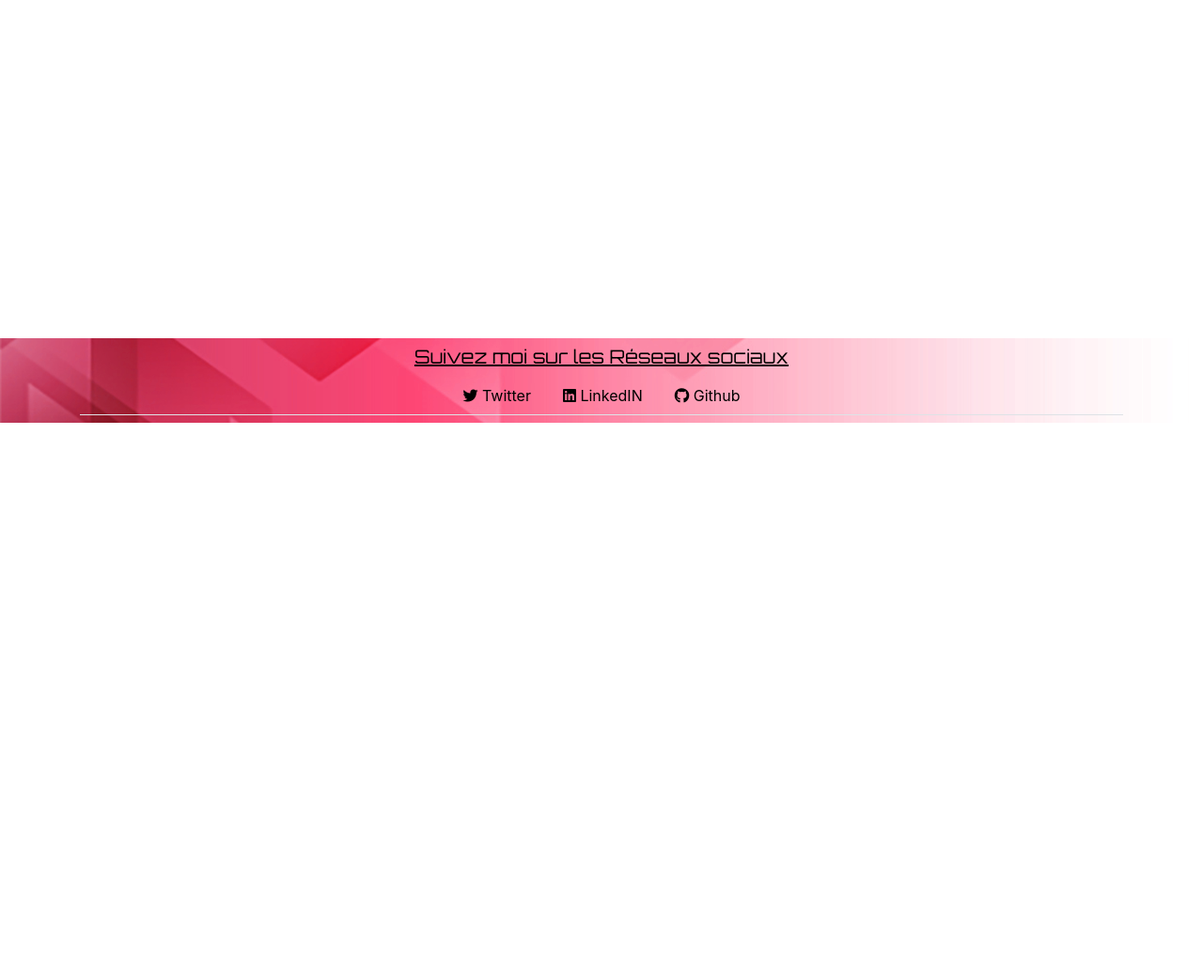
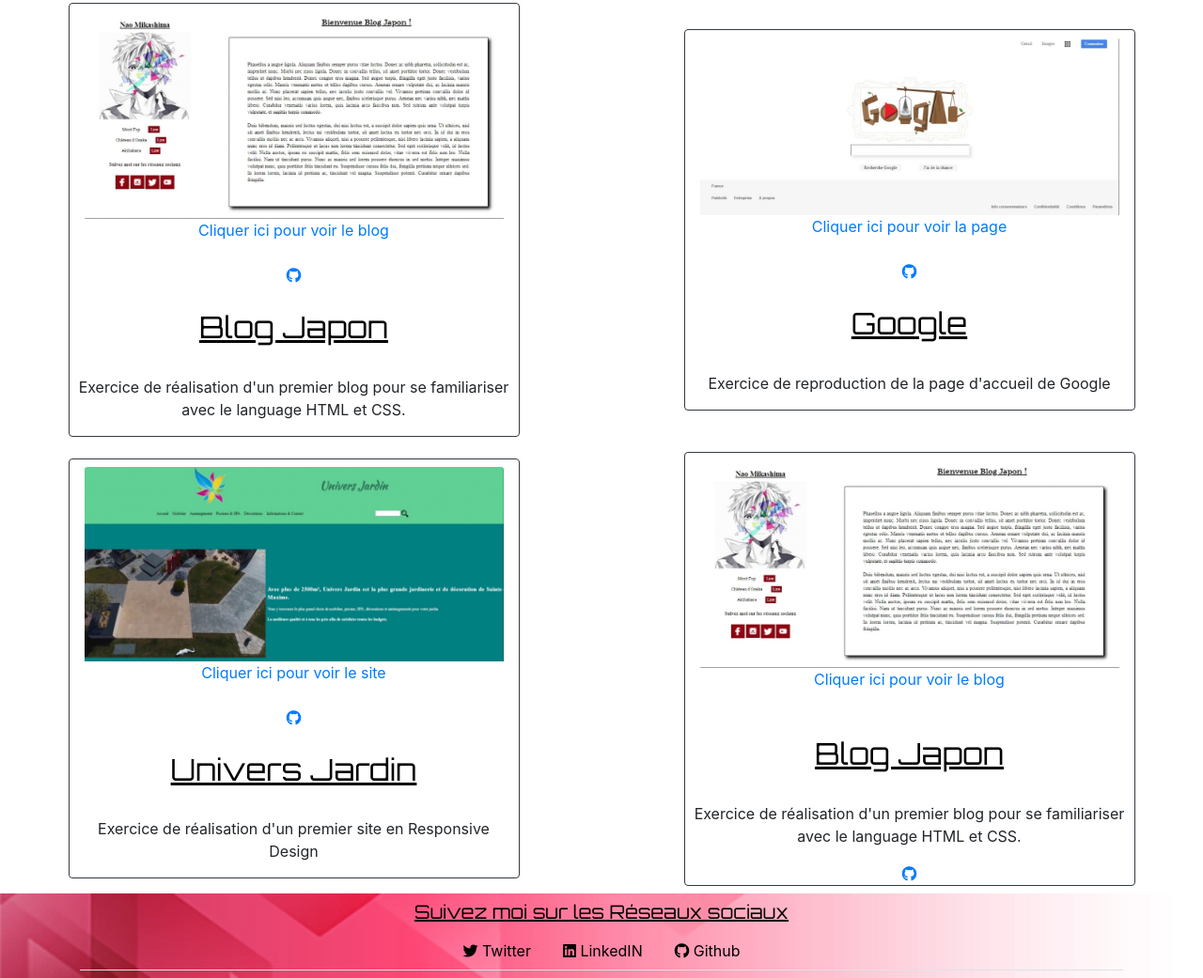
Before and after one commit to Meianne/Portfolio, a plain HTML site: page projets.html in a window 1280 px wide. Shown: the part 350-1391 px from the top of the page at 94% size. Before the commit the page ends 800 px from the top, so only its background shows below. Drawn offline with nearby package versions, Linux system fonts and the light colour scheme.

Commit message:
Corrections footer position. Add cards on projets.html

```diff
--- a/css/main.css
+++ b/css/main.css
@@ -100,6 +100,18 @@ textarea {
 
    /* start global classes */
 
+   .footerfixed {
+     position: fixed;
+     width: 100%;
+     bottom: 0;
+   }
+
+   @media screen and (max-width: 320px) {
+     .footerfixed {
+       display: none;
+     }
+
+   }
 
 
    /* end global classes */
@@ -112,11 +124,10 @@ textarea {
      margin: auto;
    }
 
-   footer {
-   position:absolute;
-   bottom:0;
-   width:100%;
+   main {
+     position: relative;
    }
+
 
    /*End common rules*/
 
@@ -175,7 +186,6 @@ textarea {
     box-shadow: 6px 6px 15px black;
   }
 
-
    /*End index main style*/
 
 
@@ -188,6 +198,10 @@ textarea {
    /* Start biographie main style*/
    .bio {
      width: 80%;
+   }
+
+   .article {
+     width: 40%;
    }
 
    /*End biographie main style*/
--- a/projets.html
+++ b/projets.html
@@ -83,11 +83,69 @@
 </header>
 
   <!-- ############## Start Main part ############### -->
+
+  <main class="text-center">
+
+    <!-- ############## Projets ############### -->
+    <h2 class="py-3">Mes réalisations</h2>
+
+    <div class="projects row justify-content-around align-items-center">
+
+      <section class="d-flex justify-content-around mx-0 my-2">
+        <article class="card border border-dark" style="width: 30rem;">
+          <a class="nav-link" href="https://meianne.github.io/BlogJapon/" target="_blank">
+            <img class="card-img-top" src="img/blogjapon.jpg" alt="Exercice Blog sur le Japon">
+            <p>Cliquer ici pour voir le blog</p>
+          </a>
+          <a href="https://github.com/Meianne/BlogJapon"><i class="fab fa-github"></i></a>
+          <h2 class="py-4">Blog Japon</h2>
+          <p class="px-1"> Exercice de réalisation d'un premier blog pour se familiariser avec le language HTML et CSS. </p>
+        </article>
+      </section>
+
+      <section class="d-flex justify-content-around mx-0 my-2">
+        <article class="card border border-dark" style="width: 30rem;">
+          <a class="nav-link" href="https://meianne.github.io/ExerciceGoogle/" target="_blank">
+            <img class="card-img-top" src="img/google.jpg" alt="Exercice Accueil Google">
+            <p>Cliquer ici pour voir la page</p>
+          </a>
+          <a href="https://github.com/Meianne/ExerciceGoogle"><i class="fab fa-github"></i></a>
+          <h2 class="py-4">Google</h2>
+          <p class="px-1"> Exercice de reproduction de la page d'accueil de Google </p>
+        </article>
+      </section>
+
+      <section class="d-flex justify-content-around mx-0 my-2">
+        <article class="card border border-dark" style="width: 30rem;">
+          <a class="nav-link" href="https://meianne.github.io/UniversJardin/" target="_blank">
+            <img class="card-img-top" src="img/universjardin.jpg" alt="Univers Jardin">
+            <p>Cliquer ici pour voir le site</p>
+          </a>
+          <a href="https://github.com/Meianne/UniversJardin"><i class="fab fa-github"></i></a>
+          <h2 class="py-4">Univers Jardin</h2>
+          <p class="px-1"> Exercice de réalisation d'un premier site en Responsive Design </p>
+        </article>
+      </section>
+
+      <section class="d-flex justify-content-around mx-0 my-2">
+        <article class="card border border-dark" style="width: 30rem;">
+          <a class="nav-link" href="https://meianne.github.io/BlogJapon/" target="_blank">
+            <img class="card-img-top" src="img/blogjapon.jpg" alt="blogjapon">
+            <p>Cliquer ici pour voir le blog</p>
+          </a>
+          <h2 class="py-4">Blog Japon</h2>
+          <p class="px-1"> Exercice de réalisation d'un premier blog pour se familiariser avec le language HTML et CSS. </p>
+          <a href="https://github.com/Meianne/BlogJapon"><i class="fab fa-github"></i></a>
+        </article>
+      </section>
+
+    </div>
+  </main>
   <!-- ############## End Main part ############### -->
 
 
   <!-- ############## Start Footer part ############### -->
-  <footer class="jumbotron jumbotron-fluid py-2 mb-0">
+  <footer class="bg-inverse jumbotron jumbotron-fluid py-2 mb-0">
     <div class="container">
       <nav class="text-center">
         <h5>Suivez moi sur les Réseaux sociaux</h5>
```
Also changed, not shown: apropos.html (+1 -1 lines), contact.html (+2 -2 lines), img/google.jpg (added), img/universjardin.jpg (added).
